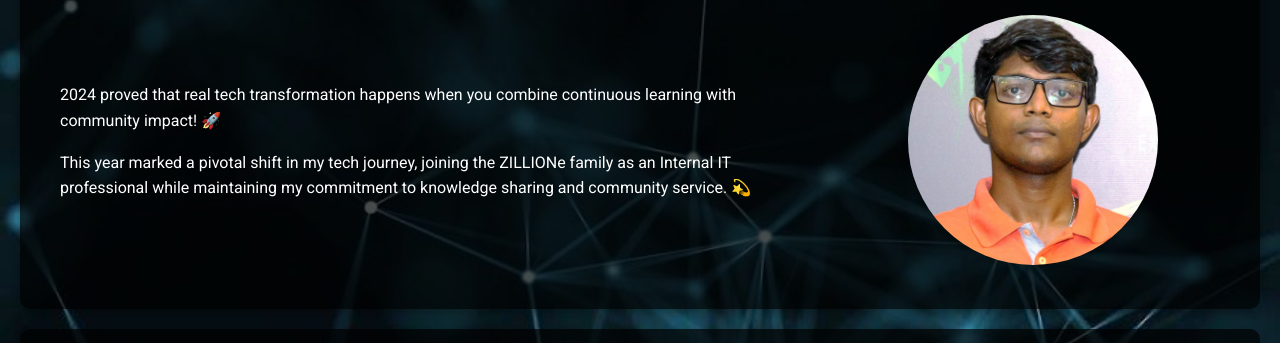
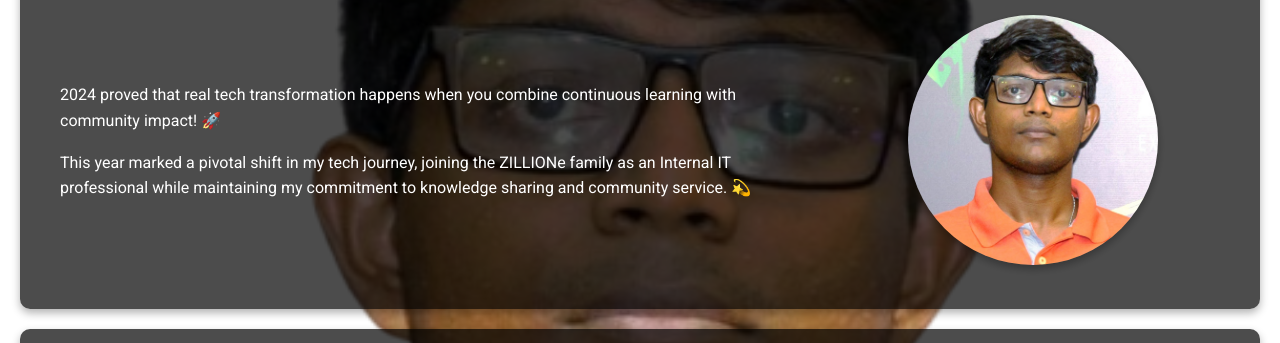
Before and after one commit to Buddika-A-Silva/Bio, a website: page index.html in a window 1280 px wide. Shown: the part 284-627 px from the top of the page. Drawn offline with nearby package versions, Linux system fonts and the light colour scheme.

Commit message:
Update index.html

```diff
--- a/index.html
+++ b/index.html
@@ -12,7 +12,7 @@
     <link rel="stylesheet" href="https://cdnjs.cloudflare.com/ajax/libs/animate.css/4.1.1/animate.min.css">
     <style>
         body {
-            background: url('src/assets/images/bg001.jpg') no-repeat center center fixed;
+            background: url('src/assets/images/my-photo-001-removebg-preview.png') no-repeat center center fixed;
             background-size: cover;
             color: #ffffff;
             font-family: 'Roboto', sans-serif;
```
